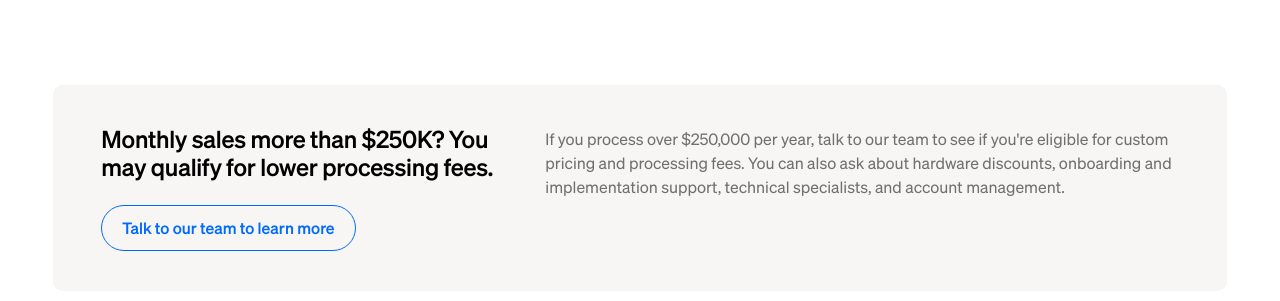
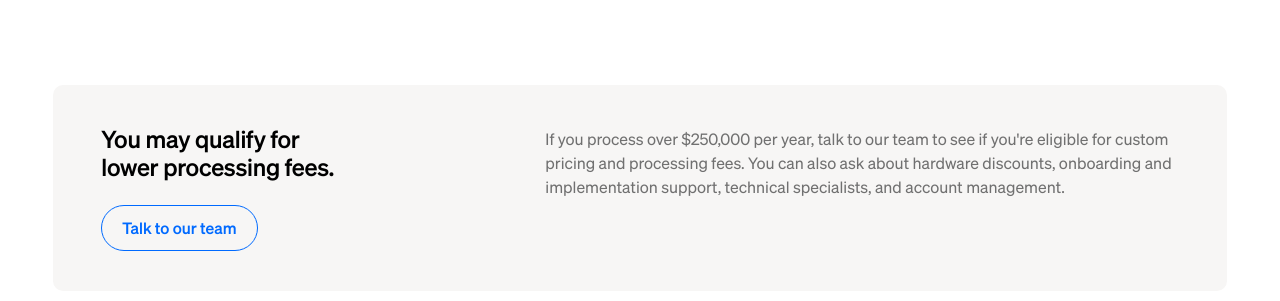
Before and after one commit to ohiosveryown/toc-calculator, a Nuxt app: page /r2 in a window 1280 px wide. Shown: the part 1480-1781 px from the top of the page. Built offline with nearby package versions, Linux system fonts and the light colour scheme.

Commit message:
update copy

```diff
--- a/components/Processing.vue
+++ b/components/Processing.vue
@@ -3,15 +3,14 @@
     <div class="processing__card">
       <div class="processing__left">
         <h2 class="processing__headline type-subheading">
-          Monthly sales more than $250K? You may qualify for lower processing
-          fees.
+          You may qualify for lower processing fees.
         </h2>
         <a
           href="#"
           class="processing__cta"
           @click.prevent
         >
-          Talk to our team to learn more
+          Talk to our team
         </a>
       </div>
       <p class="processing__body type-body text-muted">
```
